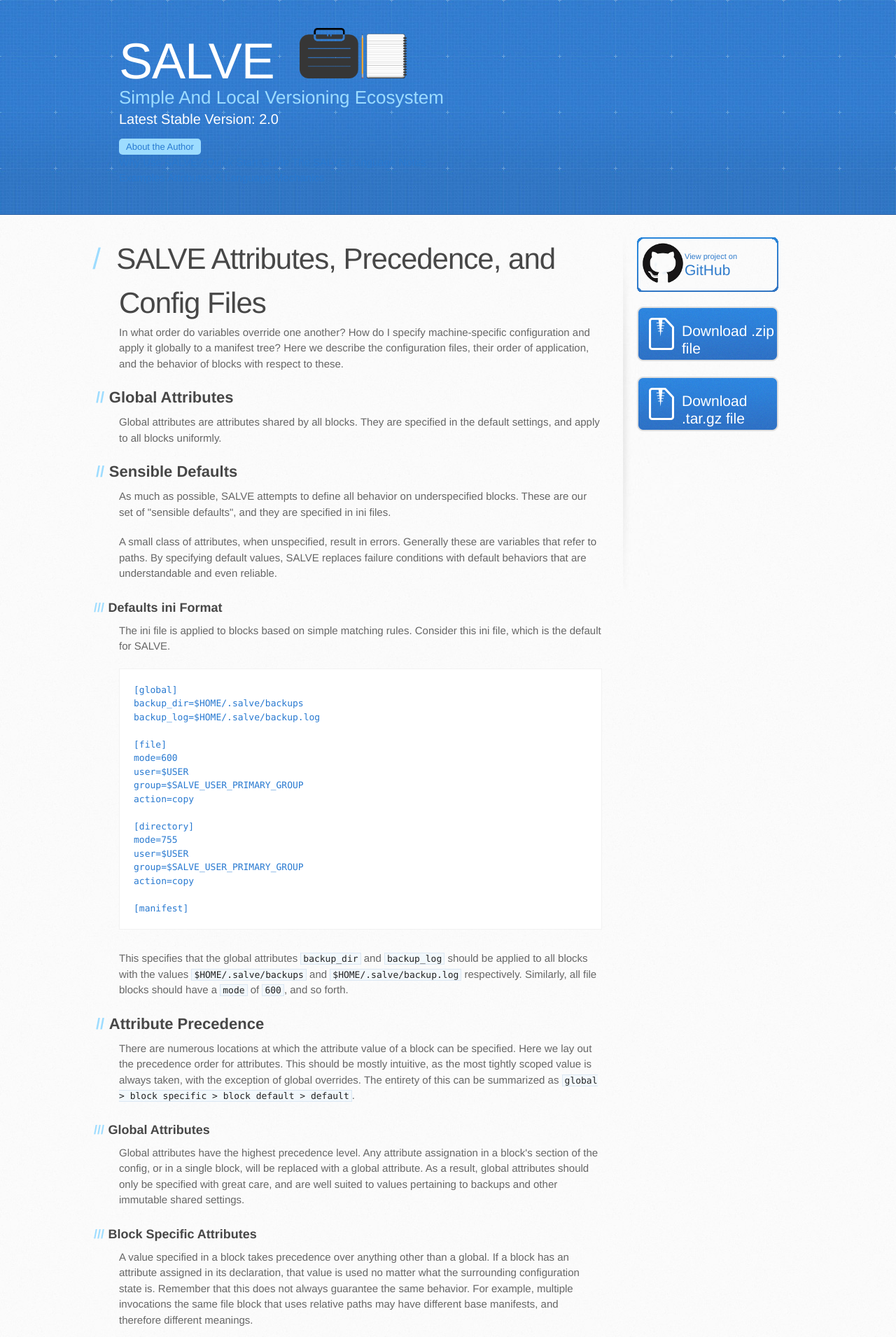
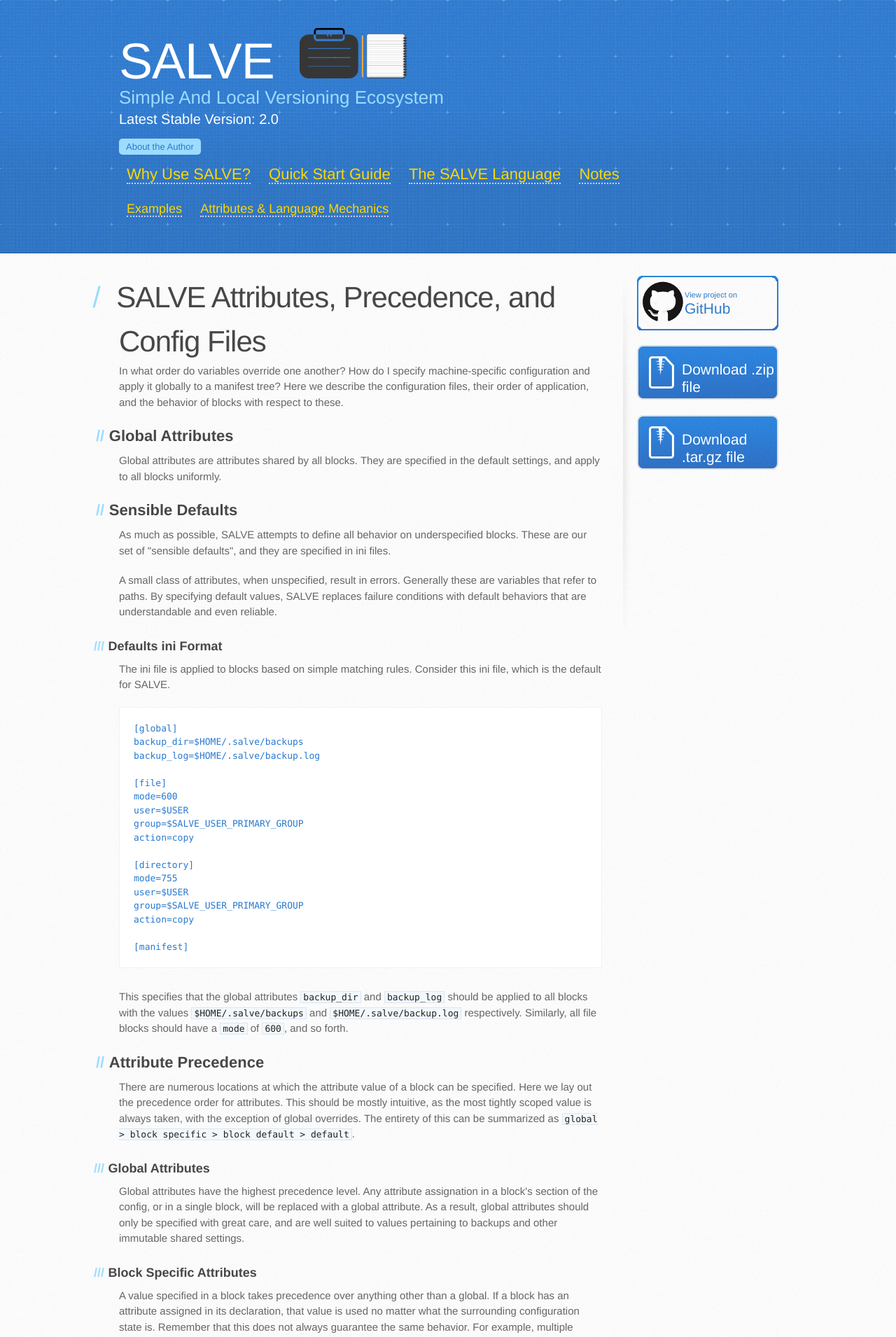
Before and after one commit to sirosen/salve.sirosen.net, a Jekyll site: the page built from lang/attributes.html, in a window 1280 px wide. Shown: the top 1910 px of the page at 70% size. Built offline with Jekyll 4.4.1, drawn with Linux system fonts in a browser that asks for light colours; some web fonts are replaced.

Commit message:
Added inner to linksection CSS spec

```diff
--- a/stylesheets/stylesheet.css
+++ b/stylesheets/stylesheet.css
@@ -195,7 +195,7 @@
   background: transparent url(../images/bgs/github-button.png) 0 0 no-repeat;
 }
 
-header linksection a.linkbutton {
+header .inner.linksection a.linkbutton {
   line-height: 2.5;
   font-size: 22px;
   color: #FFD700;
@@ -207,8 +207,10 @@
   border-bottom: dotted 2px #CCCCFF;
 }
 
-header linksection.linksubsection a.linkbutton {
+header .inner.linksection.linksubsection a.linkbutton {
   font-size: 18px;
+  margin-top: 18px;
+  margin-bottom: 18px;
 }
 
 code, pre {
```
